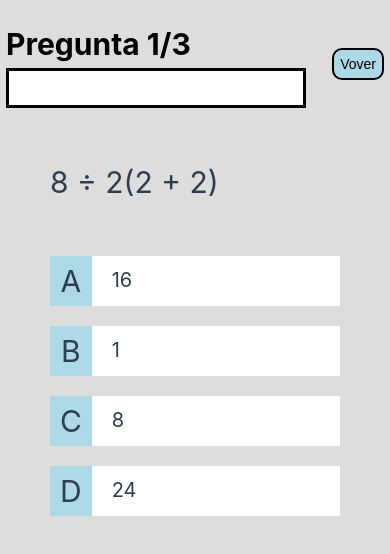
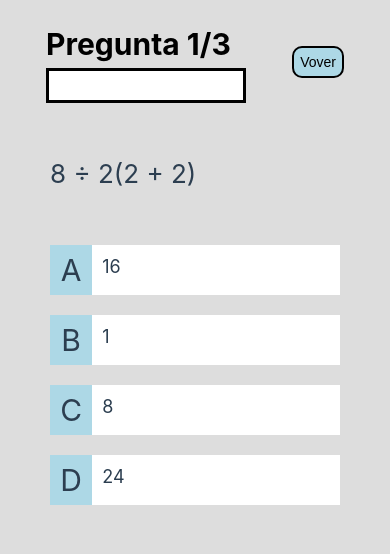
Before and after one commit to JaviCalonge/juego-preguntas, a Vue app: page /quiz/1 in a window 390 px wide. Shown: the top 554 px of the page. Built offline with nearby package versions, Linux system fonts and the light colour scheme.

Commit message:
Ajustar font-size y margin en móvil

```diff
--- a/src/components/Card.vue
+++ b/src/components/Card.vue
@@ -53,6 +53,7 @@ const navigateToQuiz = () => {
   .card {
     width: 300px;
     height: 250px;
+    margin-right: 0;
   }
 }
 </style>
--- a/src/components/Question.vue
+++ b/src/components/Question.vue
@@ -59,17 +59,17 @@
     margin: 50px;
 }
   .question {
-    font-size: 30px;
-
+    font-size: 26px;
+    margin: 0;
 }
   .options-container {
-    margin: 50px;
+    margin: 0 50px;
 }
   .option-value {
     background-color: white;
     width: 100%;
-    font-size: 20px;
-    padding: 8px 20px;
+    font-size: 18px;
+    padding: 8px 10px;
 }
 }
 </style>
--- a/src/components/QuizHeader.vue
+++ b/src/components/QuizHeader.vue
@@ -53,7 +53,17 @@ header h4 {
 
 @media (max-width: 1110px) {
   header {
-  justify-content: space-evenly;
+    justify-content: space-evenly;
+    gap: 0;
+}
+  header h4 {
+    font-size: 30px;
+}
+  .bar {
+    width: 200px;
+    height: 35px;
+    border: 3px solid black;
+    background-color: white;
 }
   .back {
     margin: 0;
--- a/src/data/quizes.json
+++ b/src/data/quizes.json
@@ -301,7 +301,7 @@
         "options": [
           {
             "id": 1,
-            "label": "D",
+            "label": "A",
             "text": "1453",
             "isCorrect": false
           },
@@ -320,7 +320,7 @@
           },
           {
             "id": 4,
-            "label": "A",
+            "label": "D",
             "text": "1492",
             "isCorrect": true
           }
@@ -465,13 +465,13 @@
           },
           {
             "id": 3,
-            "label": "C",
+            "label": "B",
             "text": "Keynesiana",
             "isCorrect": false
           },
           {
             "id": 2,
-            "label": "B",
+            "label": "C",
             "text": "Austriaca",
             "isCorrect": true
           },
@@ -496,13 +496,13 @@
         "options": [
           {
             "id": 1,
-            "label": "B",
+            "label": "A",
             "text": "Aristóteles",
             "isCorrect": false
           },
           {
             "id": 2,
-            "label": "A",
+            "label": "B",
             "text": "Platón",
             "isCorrect": true
           },
@@ -556,25 +556,25 @@
         "options": [
           {
             "id": 1,
-            "label": "B",
+            "label": "A",
             "text": "Crítica de la razón pura",
             "isCorrect": false
           },
           {
             "id": 2,
-            "label": "C",
+            "label": "B",
             "text": "El Ser y el Tiempo",
             "isCorrect": false
           },
           {
             "id": 3,
-            "label": "D",
+            "label": "C",
             "text": "Ética",
             "isCorrect": false
           },
           {
             "id": 4,
-            "label": "A",
+            "label": "D",
             "text": "Meditaciones Metafísicas",
             "isCorrect": true
           }
```
